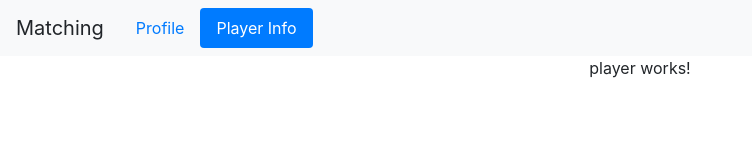
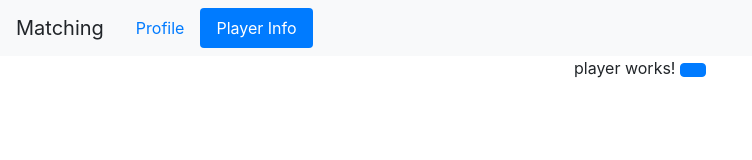
Before and after one commit to dhlopez/match-project, an Angular app: page /player in a window 1280 px wide. Shown: the top 160 px of the page, without its empty margins (0-752 px from the left). Built offline with nearby package versions, Linux system fonts and the light colour scheme; no server answers.

Commit message:
data error button for testing

```diff
--- a/src/app/player/player.component.html
+++ b/src/app/player/player.component.html
@@ -1,3 +1,7 @@
 <p>
   player works!
+
+  <button class='btn btn-primary'
+    (click)='showPlayer()'>
+  </button>
 </p>
--- a/src/app/player/player.component.ts
+++ b/src/app/player/player.component.ts
@@ -29,4 +29,12 @@ export class PlayerComponent implements OnInit {
     );
   }
 
+  showPlayer()
+  {
+    console.info(this.player);
+    //if error is defined, it means the retrieve failed
+    //then handle the error
+    console.info(this.playerStats['error']);
+  }
+
 }
```
